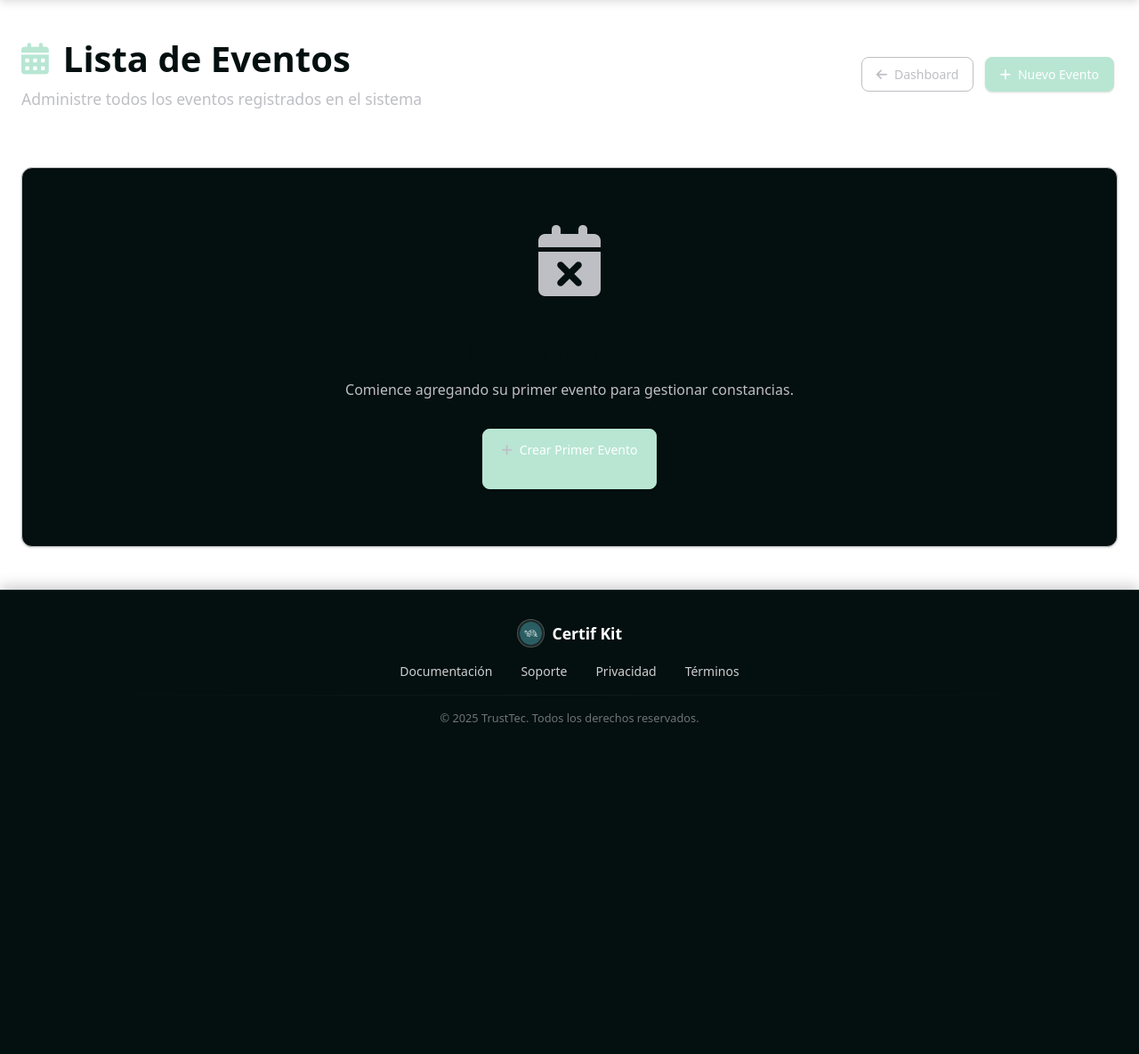
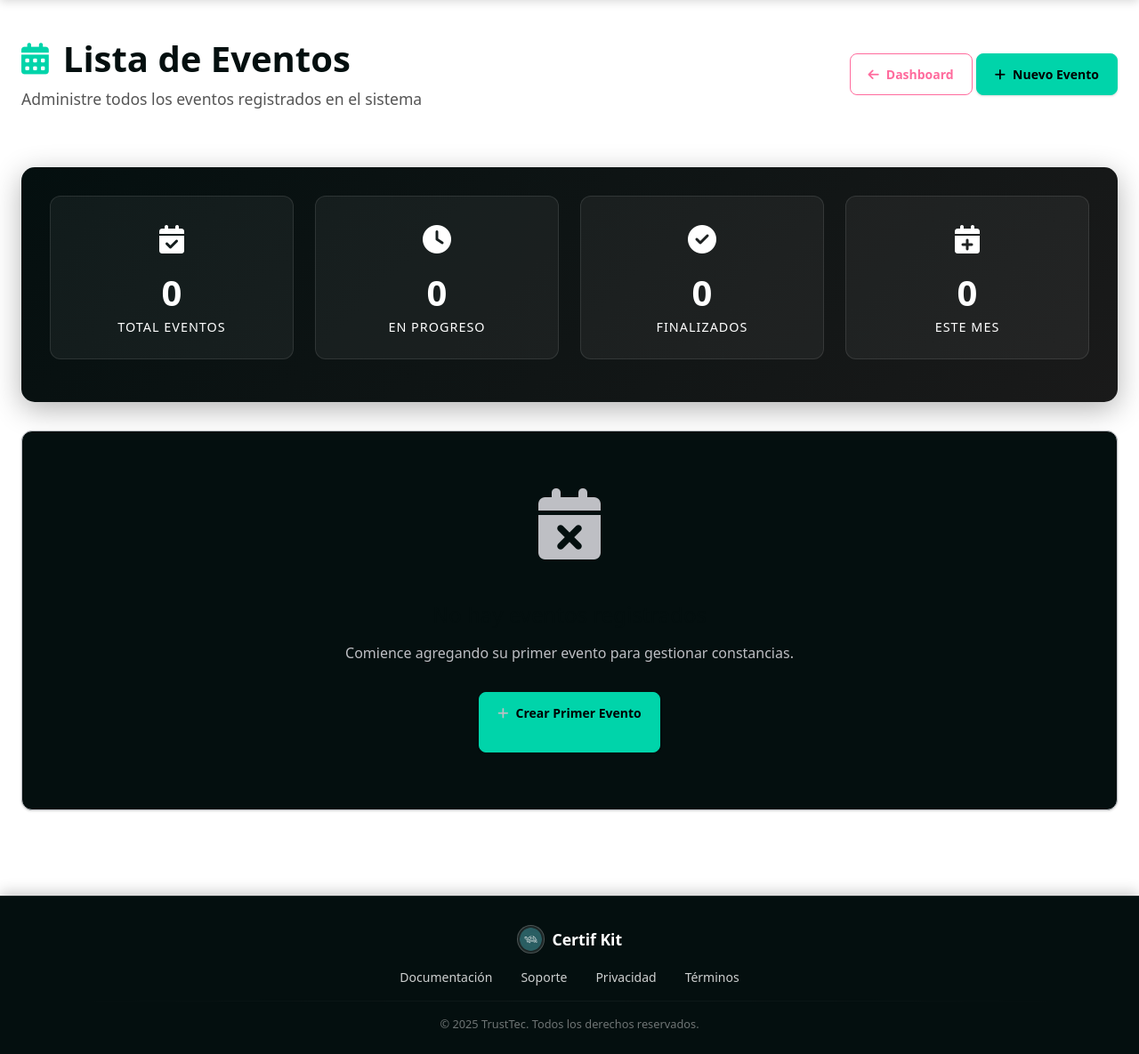
Before and after one commit to RaulLopez3108/generador-constancias, a Django app: page /eventos/ in a window 1280 px wide. Shown: the part 70-1255 px from the top of the page at 89% size. Before the commit the page ends 882 px from the top, so only its background shows below. Run offline with Django 5.2, Linux system fonts and the light colour scheme; the visitor is signed in with stand-in values (Sample User, id 1); data that the repository does not hold is empty.

Commit message:
feat(lista_eventos): Nuevo diseno de la pagina de eventos

```diff
--- a/generador_constancias/templates/constancias/lista_eventos.html
+++ b/generador_constancias/templates/constancias/lista_eventos.html
@@ -9,6 +9,14 @@
         background-color: var(--background-primary);
         color: var(--text-primary);
         padding-top: 80px;
+        min-height: 100vh;
+        display: flex;
+        flex-direction: column;
+    }
+
+    .main-content {
+        flex: 1;
+        padding-bottom: 3rem;
     }
 
     .modern-page-header {
@@ -28,14 +36,15 @@
     }
 
     .page-title i {
-        color: var(--emerald-accent);
+        color: #00D4AA;
         font-size: 2.2rem;
     }
 
     .page-subtitle {
-        color: var(--text-secondary);
+        color: #555555;
         font-size: 1.1rem;
         margin: 0;
+        font-weight: 500;
     }
 
     .event-card {
@@ -55,27 +64,41 @@
     }
 
     .card-header {
-        background-color: var(--background-elevated);
+        background-color: var(--rich-black) !important;
         border-bottom: 1px solid var(--border-color);
-        color: var(--text-primary);
+        color: #FFFFFF !important;
+    }
+
+    .card-header h5 {
+        color: #FFFFFF !important;
+        margin-bottom: 0;
+    }
+
+    .card-header i {
+        color: #00D4AA !important;
     }
 
     .event-icon {
         font-size: 2rem;
-        color: var(--emerald-accent);
+        color: #00D4AA;
         transition: all var(--transition-fast);
     }
 
     .table {
         background-color: transparent;
         color: var(--text-primary);
+        margin-bottom: 0;
     }
 
     .table thead th {
-        background-color: var(--background-elevated);
-        color: var(--text-primary);
+        background-color: #1a1a1a !important;
+        color: #FFFFFF !important;
         border-color: var(--border-color);
         font-weight: 600;
+        padding: 0 0.75rem !important;
+        height: 40px !important;
+        vertical-align: middle !important;
+        line-height: 1 !important;
     }
 
     .table tbody tr {
@@ -89,32 +112,36 @@
 
     .table td {
         vertical-align: middle;
-        padding: 1rem 0.75rem;
+        padding: 0.75rem;
         border-color: var(--border-color);
     }
 
     .btn-tech-primary {
-        background-color: var(--emerald-accent);
-        border-color: var(--emerald-accent);
-        color: var(--pure-white);
+        background-color: #00D4AA !important;
+        border-color: #00D4AA !important;
+        color: #000000 !important;
+        font-weight: 600;
     }
 
     .btn-tech-primary:hover {
-        background-color: var(--success-green);
-        border-color: var(--success-green);
-        color: var(--pure-white);
+        background-color: #00B894 !important;
+        border-color: #00B894 !important;
+        color: #000000 !important;
+        transform: translateY(-2px);
     }
 
     .btn-tech-secondary {
-        background-color: transparent;
-        border-color: var(--border-color);
-        color: var(--text-secondary);
+        background-color: transparent !important;
+        border-color: #FF6B9D !important;
+        color: #FF6B9D !important;
+        font-weight: 600;
     }
 
     .btn-tech-secondary:hover {
-        background-color: var(--background-elevated);
-        border-color: var(--emerald-accent);
-        color: var(--text-primary);
+        background-color: #FF6B9D !important;
+        border-color: #FF6B9D !important;
+        color: #000000 !important;
+        transform: translateY(-2px);
     }
 
     .empty-state {
@@ -141,20 +168,92 @@
         margin-bottom: 2rem;
     }
 
-    .action-buttons .btn {
-        margin: 0 0.25rem;
-        font-size: 0.875rem;
-        padding: 0.5rem 1rem;
+    /* Botones de acción con colores fuertes */
+    .btn-outline-success {
+        border-color: #00D4AA !important;
+        color: #00D4AA !important;
+        font-weight: 500;
+    }
+
+    .btn-outline-success:hover {
+        background-color: #00D4AA !important;
+        color: #000000 !important;
+    }
+
+    .btn-outline-warning {
+        border-color: #FFB347 !important;
+        color: #FFB347 !important;
+        font-weight: 500;
+    }
+
+    .btn-outline-warning:hover {
+        background-color: #FFB347 !important;
+        color: #000000 !important;
+    }
+
+    .btn-outline-danger {
+        border-color: #FF6B6B !important;
+        color: #FF6B6B !important;
+        font-weight: 500;
+    }
+
+    .btn-outline-danger:hover {
+        background-color: #FF6B6B !important;
+        color: #FFFFFF !important;
+    }
+
+    /* Sección de estadísticas */
+    .stats-section {
+        background: linear-gradient(135deg, var(--rich-black) 0%, #1a1a1a 100%);
+        border-radius: 15px;
+        padding: 2rem;
+        margin: 2rem 0;
+        box-shadow: 0 8px 32px rgba(0, 0, 0, 0.3);
+    }
+
+    .stat-card {
+        background: rgba(255, 255, 255, 0.05);
+        border: 1px solid rgba(255, 255, 255, 0.1);
+        border-radius: 12px;
+        padding: 1.5rem;
+        text-align: center;
+        transition: all 0.3s ease;
+    }
+
+    .stat-card:hover {
+        background: rgba(255, 255, 255, 0.08);
+        transform: translateY(-5px);
+    }
+
+    .stat-number {
+        font-size: 2.5rem;
+        font-weight: 700;
+        color: #FFFFFF;
+        margin-bottom: 0.5rem;
+    }
+
+    .stat-label {
+        color: #FFFFFF;
+        font-size: 0.9rem;
+        text-transform: uppercase;
+        letter-spacing: 1px;
+        font-weight: 500;
+    }
+
+    .stat-icon {
+        font-size: 2rem;
+        color: #FFFFFF;
+        margin-bottom: 1rem;
     }
 
     .event-link {
-        color: var(--emerald-accent);
+        color: #00D4AA;
         text-decoration: none;
         font-weight: 600;
     }
 
     .event-link:hover {
-        color: var(--success-green);
+        color: #00B894;
         text-decoration: none;
     }
 </style>
@@ -163,6 +262,7 @@
 {% block content %}
 {% include 'components/navbar.html' %}
 
+<div class="main-content">
 <div class="container-fluid px-4">
     <!-- Page Header -->
     <div class="modern-page-header">
@@ -187,25 +287,63 @@
         </div>
     </div>
 
+    <!-- Sección de Estadísticas -->
+    <div class="stats-section">
+        <div class="row">
+            <div class="col-md-3 mb-3">
+                <div class="stat-card">
+                    <div class="stat-icon">
+                        <i class="fas fa-calendar-check"></i>
+                    </div>
+                    <div class="stat-number">{{ eventos|length|default:0 }}</div>
+                    <div class="stat-label">Total Eventos</div>
+                </div>
+            </div>
+            <div class="col-md-3 mb-3">
+                <div class="stat-card">
+                    <div class="stat-icon">
+                        <i class="fas fa-clock"></i>
+                    </div>
+                    <div class="stat-number">0</div>
+                    <div class="stat-label">En Progreso</div>
+                </div>
+            </div>
+            <div class="col-md-3 mb-3">
+                <div class="stat-card">
+                    <div class="stat-icon">
+                        <i class="fas fa-check-circle"></i>
+                    </div>
+                    <div class="stat-number">0</div>
+                    <div class="stat-label">Finalizados</div>
+                </div>
+            </div>
+            <div class="col-md-3 mb-3">
+                <div class="stat-card">
+                    <div class="stat-icon">
+                        <i class="fas fa-calendar-plus"></i>
+                    </div>
+                    <div class="stat-number">{{ eventos|length|default:0 }}</div>
+                    <div class="stat-label">Este Mes</div>
+                </div>
+            </div>
+        </div>
+    </div>
+
     {% if eventos %}
         <div class="row">
             <div class="col-12">
                 <div class="card event-card">
-                    <div class="card-header">
-                        <h5 class="mb-0">
-                            <i class="fas fa-list me-2"></i>
-                            Eventos Registrados ({{ eventos|length }})
-                        </h5>
-                    </div>
                     <div class="card-body p-0">
                         <div class="table-responsive">
                             <table class="table table-hover mb-0">
                                 <thead>
                                     <tr>
-                                        <th class="ps-3" style="width: 60%;">
-                                            <i class="fas fa-calendar-check me-2"></i>Título del Evento
-                                        </th>
-                                        <th class="text-center" style="width: 40%;">Acciones</th>
+                                        <th>Título del Evento</th>
+                                        <th>Fecha</th>
+                                        <th>Modalidad</th>
+                                        <th>Duración</th>
+                                        <th>Participantes</th>
+                                        <th>Acciones</th>
                                     </tr>
                                 </thead>
                                 <tbody>
@@ -265,6 +403,7 @@
         </div>
     {% endif %}
 </div>
+</div>
 {% endblock %}
 
 {% block extra_js %}
--- a/generador_constancias/templates/usuarios/dashboard.html
+++ b/generador_constancias/templates/usuarios/dashboard.html
@@ -113,9 +113,9 @@
     .module-icon {
         font-size: 3.5rem;
         margin-bottom: 1rem;
-        color: #00D4AA !important;
+        color: #FFFFFF !important;
         transition: all var(--transition-normal);
-        filter: drop-shadow(0 0 15px rgba(0, 212, 170, 0.5));
+        filter: drop-shadow(0 0 15px rgba(255, 255, 255, 0.3));
     }
 
     .module-card .card-title {
```
